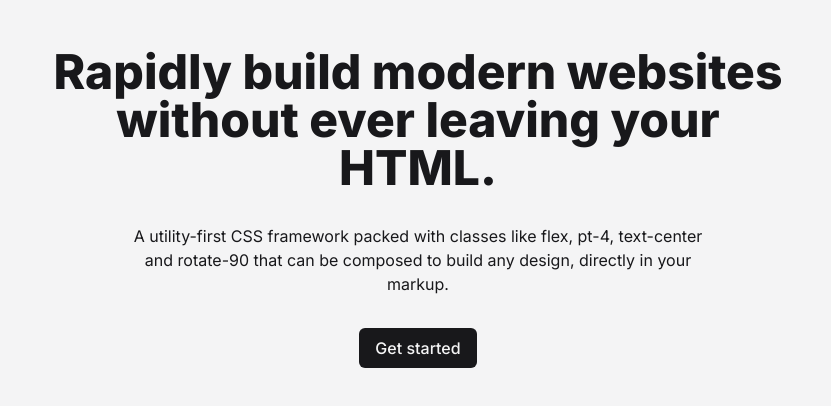
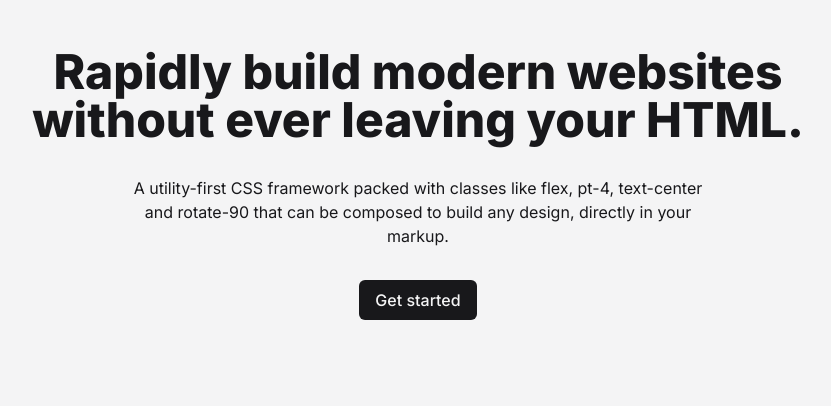
Before and after one commit to PabloXT14/ignite-tailwind, a Next.js app: page / in a window 1280 px wide. Shown: the top 406 px of the page, without its empty margins (222-1053 px from the left). Built offline with nearby package versions, Linux system fonts and the light colour scheme.

Commit message:
feat: arbitrary values

```diff
--- a/src/app/page.tsx
+++ b/src/app/page.tsx
@@ -1,7 +1,8 @@
 export default function Home() {
   return (
     <main className="min-h-screen w-full bg-zinc-100 p-12 text-zinc-900 dark:bg-zinc-900 dark:text-zinc-100 ">
-      <div className="mx-auto flex max-w-3xl flex-col items-center gap-4 text-center">
+      {/* <di className="mx-auto flex max-w-[800px] flex-col items-center gap-4 text-center"> */}
+      <div className="max-w-app mx-auto flex flex-col items-center gap-4 text-center">
         <h1 className="flex items-center gap-2 text-3xl font-extrabold sm:text-4xl lg:text-5xl">
           Rapidly build modern websites without ever leaving your HTML.
         </h1>
--- a/tailwind.config.ts
+++ b/tailwind.config.ts
@@ -8,10 +8,8 @@
   ],
   theme: {
     extend: {
-      backgroundImage: {
-        'gradient-radial': 'radial-gradient(var(--tw-gradient-stops))',
-        'gradient-conic':
-          'conic-gradient(from 180deg at 50% 50%, var(--tw-gradient-stops))',
+      maxWidth: {
+        app: '800px',
       },
     },
   },
```
